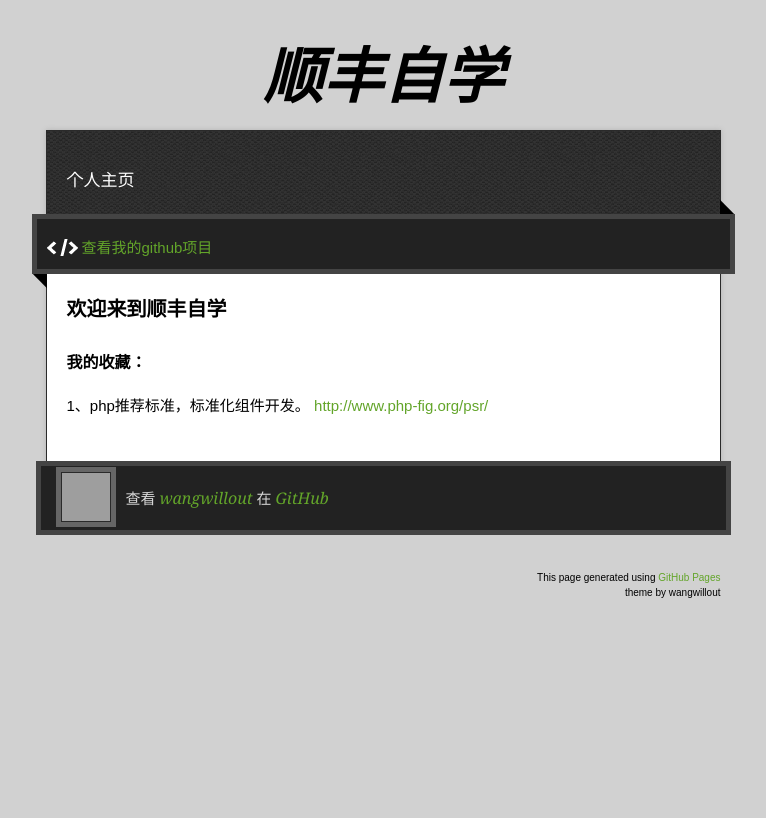
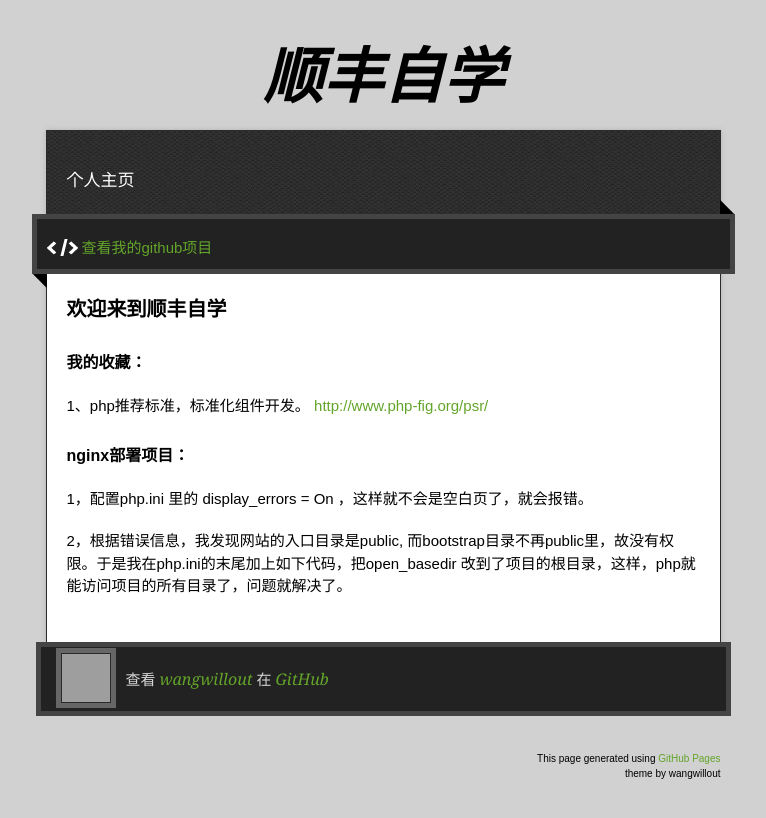
Before and after one commit to wangwillout/wangwillout.github.io, a plain HTML site: page index.html in a window 1280 px wide. Shown: the whole page, without its empty margins (257-1023 px from the left). Drawn offline with nearby package versions, Linux system fonts and the light colour scheme; grey boxes are pictures that could not be loaded.

Commit message:
Update index.html

```diff
--- a/index.html
+++ b/index.html
@@ -42,6 +42,13 @@
                 <p>
                     1、php推荐标准，标准化组件开发。 <a href="http://www.php-fig.org/psr/">http://www.php-fig.org/psr/</a>
                 </p>
+                <h5>nginx部署项目：</h5>
+                <p>
+                    1，配置php.ini 里的 display_errors = On ，这样就不会是空白页了，就会报错。
+                </p>
+                <p>
+                    2，根据错误信息，我发现网站的入口目录是public, 而bootstrap目录不再public里，故没有权限。于是我在php.ini的末尾加上如下代码，把open_basedir 改到了项目的根目录，这样，php就能访问项目的所有目录了，问题就解决了。
+                </p>
               </article>
             </div>
           </div>
```
